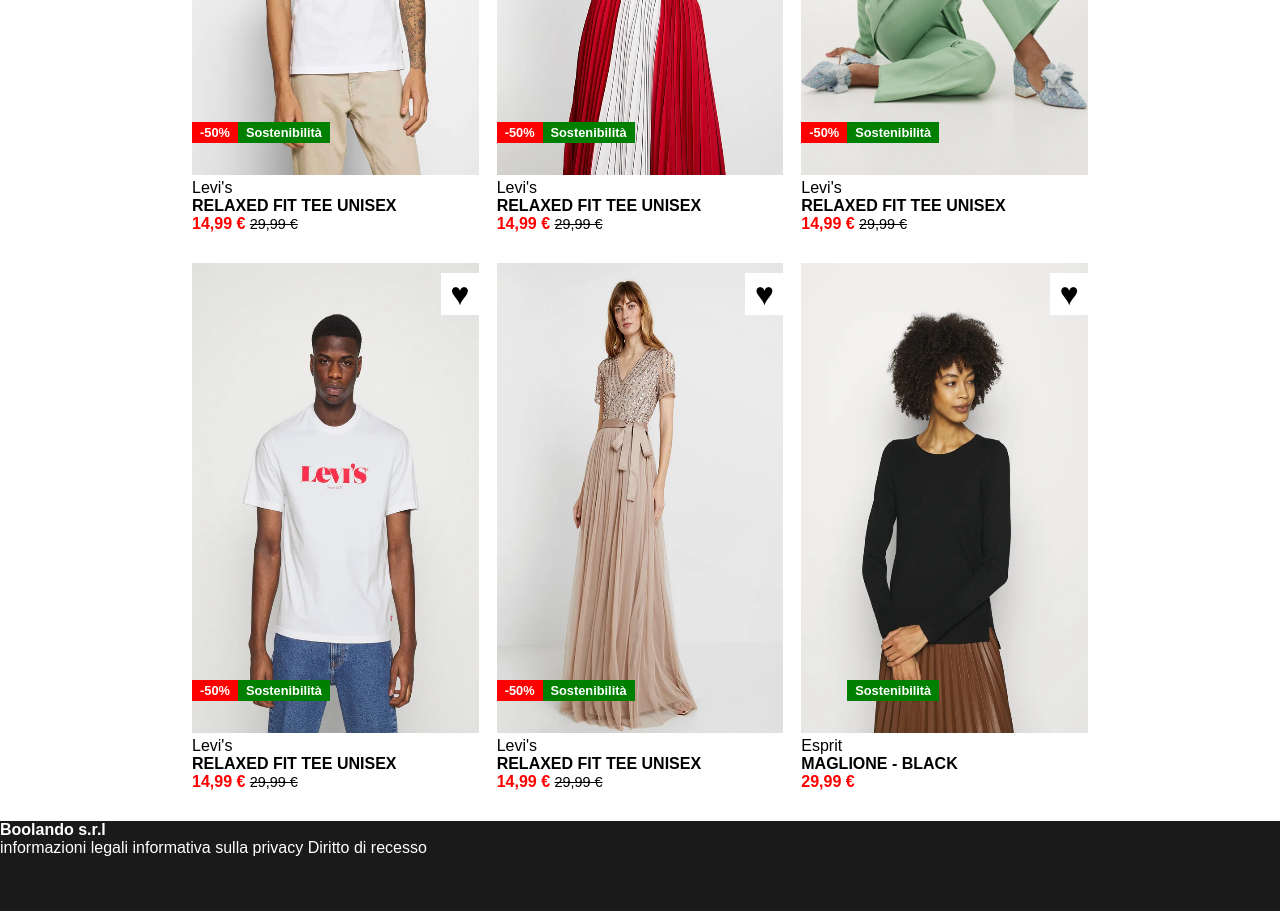
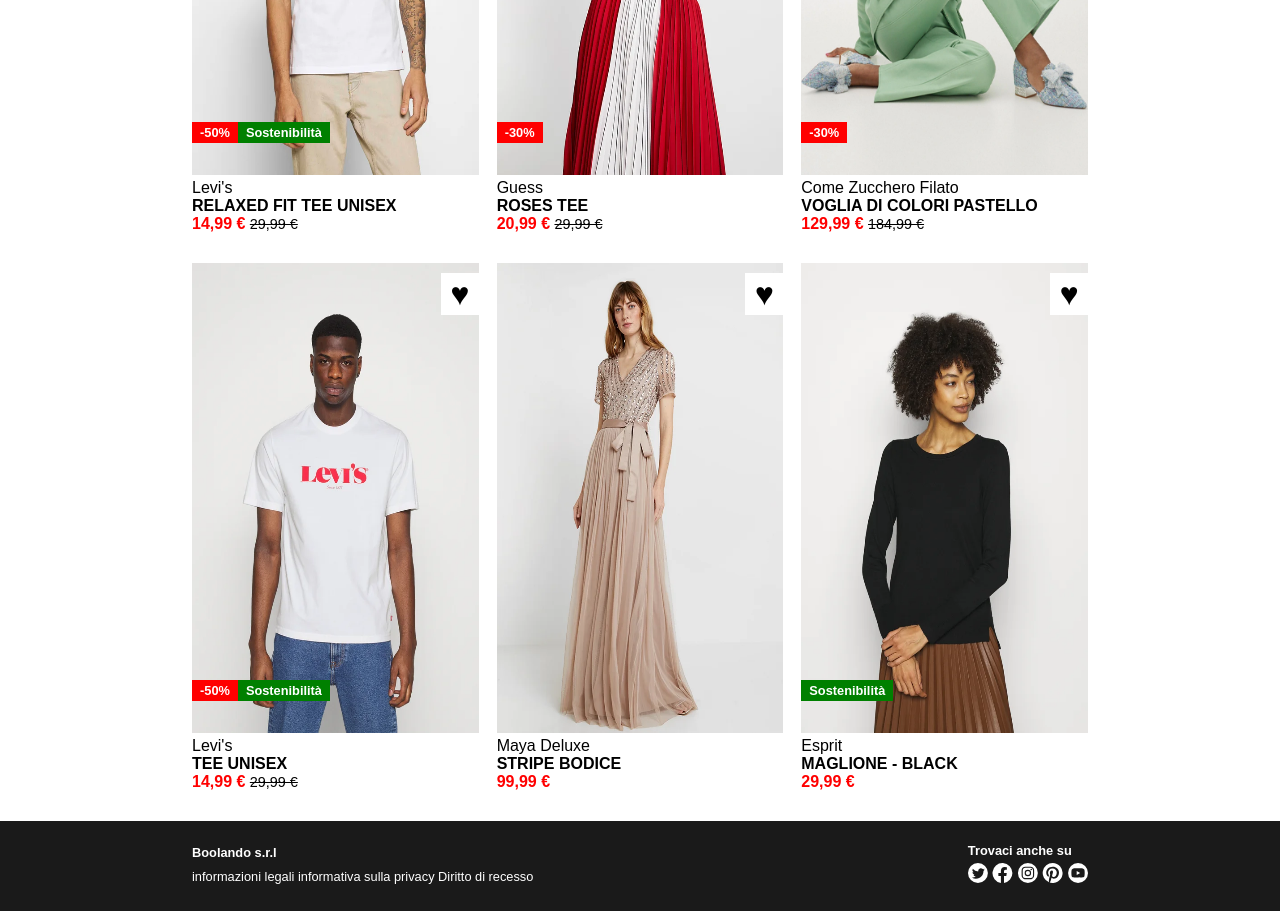
Before and after one commit to mohamed-jebali/html-css-boolando, a plain HTML site: page index.html in a window 1280 px wide. Shown: the part 420-1331 px from the top of the page. Drawn offline with Linux system fonts and the light colour scheme.

Commit message:
added footer

```diff
--- a/css/style.css
+++ b/css/style.css
@@ -22,6 +22,10 @@ body{
     flex-direction: row;
     justify-content: space-between;
 }
+.flex-end{
+    display: flex;
+    flex: end;
+}
 header{
     height: 75px;
     background-color: #ff6900;
@@ -40,9 +44,6 @@ img{
 }
 div.box-picture>img{
     width: 100%;
-}
-div.box-picture{
-    position: relative;
 }
 .box-images{
     max-width: 1200px;
@@ -112,7 +113,34 @@ ul.nav-bar li{
     right: 0;
     top: 10px;
 }
+.white-bg:hover{
+    color: red;
+}
+.second-version{
+    position: absolute;
+    left: 0;
+}
+div.box-picture{
+    position: relative;
+}
+.hidden-image{
+    display: none;
+}
+.hidden-image:hover{
+    display: block;
+    z-index: 1;
+}
 footer{
     background-color: #1a1a1a;
     height: 90px;
+    padding: 18px 0;
 }
+.footer-text{
+    max-width: 1200px;
+    width: 70%;
+    line-height: 1.5rem;
+    font-size: 0.8rem;
+}
+.social-icon{
+    height: 20px;
+}
--- a/index.html
+++ b/index.html
@@ -32,7 +32,8 @@
 
         <div class="box-card flex-wrap">
         <div class="box-picture">
-            <img src="./img/1.webp" alt="img-1 Levis">
+            <img src="./img/1.webp" alt="img-1-Levis">
+             <img src="./img/1b.webp" alt="img-1b-Levis" class="hidden-image">
             <span class="discount red-text">-50%</span>
             <span class="discount green-text">Sostenibilità</span>
             <span class="white-bg">&hearts;</span>
@@ -47,37 +48,35 @@
 
         <div class="box-card">
             <div class="box-picture">
-                <img src="./img/2.webp" alt="img-1 Levis">
-                <span class="discount red-text">-50%</span>
-                <span class="discount green-text">Sostenibilità</span>
+                <img src="./img/2.webp" alt="img-2-Guess">
+                <span class="discount red-text">-30%</span>
                 <span class="white-bg">&hearts;</span>
             </div>
 
                 <div class="text-picture">
-                    <p>Levi's</p>
-                    <strong>RELAXED FIT TEE UNISEX</strong>
-                    <p class="red-text">14,99 &euro; <span class="linethrough">29,99 &euro;</span></p>
+                    <p>Guess</p>
+                    <strong>ROSES TEE</strong>
+                    <p class="red-text">20,99 &euro; <span class="linethrough">29,99 &euro;</span></p>
                 </div>
             </div>
 
             <div class="box-card">
                 <div class="box-picture">
-                    <img src="./img/3.webp" alt="img-1 Levis">
-                    <span class="discount red-text">-50%</span>
-                    <span class="discount green-text">Sostenibilità</span>
+                    <img src="./img/3.webp" alt="img-3-Zucchero-Filato">
+                    <span class="discount red-text">-30%</span>
                     <span class="white-bg">&hearts;</span>
                 </div>
 
                     <div class="text-picture">
-                        <p>Levi's</p>
-                        <strong>RELAXED FIT TEE UNISEX</strong>
-                        <p class="red-text">14,99 &euro; <span class="linethrough">29,99 &euro;</span></p>
+                        <p>Come Zucchero Filato</p>
+                        <strong>VOGLIA DI COLORI PASTELLO</strong>
+                        <p class="red-text">129,99 &euro; <span class="linethrough">184,99 &euro;</span></p>
                     </div>
                 </div>
 
                 <div class="box-card">
                     <div class="box-picture">
-                        <img src="./img/4.webp" alt="img-1 Levis">
+                        <img src="./img/4.webp" alt="img-4-Levis">
                         <span class="discount red-text">-50%</span>
                         <span class="discount green-text">Sostenibilità</span>
                         <span class="white-bg">&hearts;</span>
@@ -85,23 +84,21 @@
 
                         <div class="text-picture">
                             <p>Levi's</p>
-                            <strong>RELAXED FIT TEE UNISEX</strong>
+                            <strong>TEE UNISEX</strong>
                             <p class="red-text">14,99 &euro; <span class="linethrough">29,99 &euro;</span></p>
                         </div>
                     </div>
 
                     <div class="box-card">
                         <div class="box-picture">
-                            <img src="./img/5.webp" alt="img-1 Levis">
-                            <span class="discount red-text">-50%</span>
-                            <span class="discount green-text">Sostenibilità</span>
+                            <img src="./img/5.webp" alt="img-5-Maya-deluxe">
                             <span class="white-bg">&hearts;</span>
                         </div>
 
                             <div class="text-picture">
-                                <p>Levi's</p>
-                                <strong>RELAXED FIT TEE UNISEX</strong>
-                                <p class="red-text">14,99 &euro; <span class="linethrough">29,99 &euro;</span></p>
+                                <p>Maya Deluxe</p>
+                                <strong>STRIPE BODICE</strong>
+                                <p class="red-text">99,99 &euro;</p>
                             </div>
                         </div>
 
@@ -109,7 +106,7 @@
                     <div class="box-card">
                         <div class="box-picture">
                             <img src="./img/6.webp" alt="img-1 Levis">
-                            <span class="discount green-text">Sostenibilità</span>
+                            <span class="discount green-text second-version">Sostenibilità</span>
                             <span class="white-bg">&hearts;</span>
                         </div>
 
@@ -121,13 +118,20 @@
                         </div>
    </main>
 
-   <footer>
-    <strong class="margin-auto">
+<footer>
+   <div class="footer-text margin-auto flex">
+    <p class="company">
+    <strong>
         Boolando s.r.l
     </strong>
-    <p>
+    <br>
         informazioni legali informativa sulla privacy Diritto di recesso
     </p>
+    <strong class="social-reference">
+        Trovaci anche su <br>
+        <img class="social-icon" src="./img/social-icon.svg" alt="">
+    </strong>
+   </div>
 </footer>
 
 </body>
```
Also changed, not shown: img/social-icon.svg (added).
